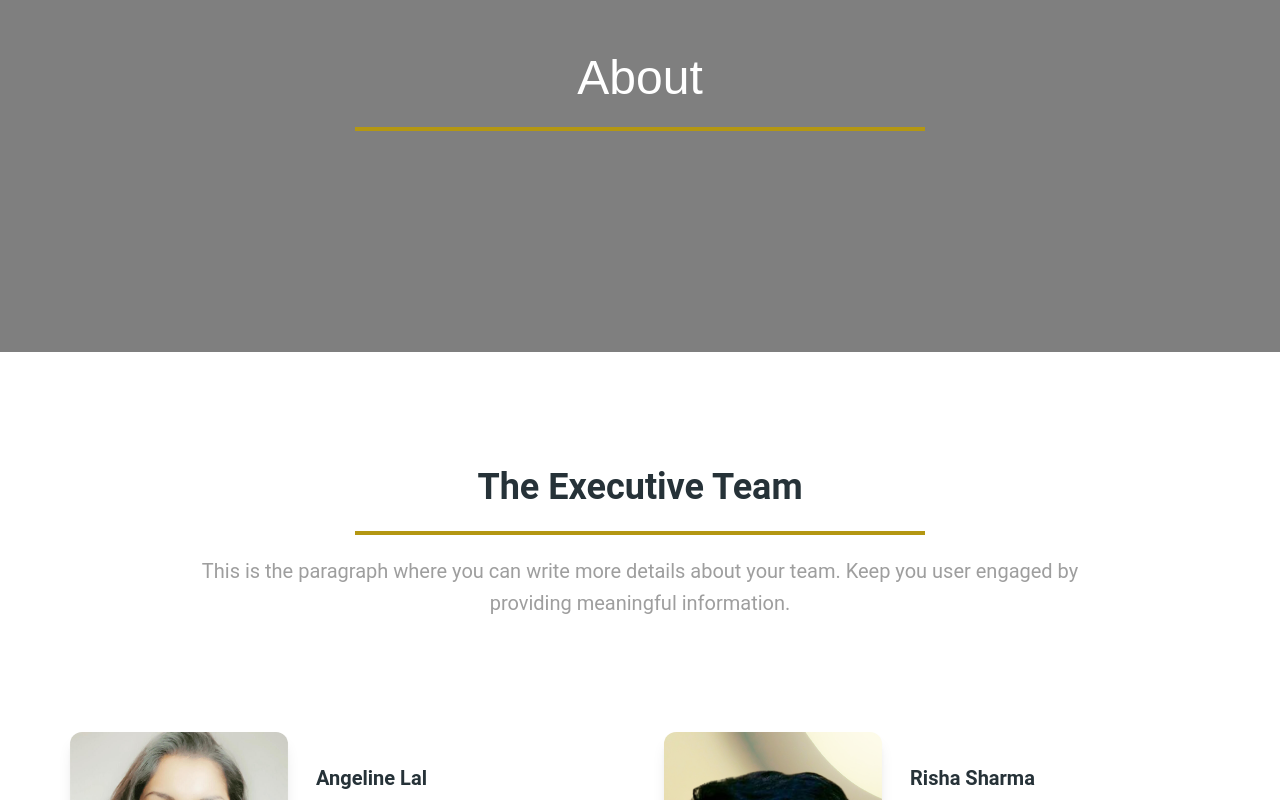
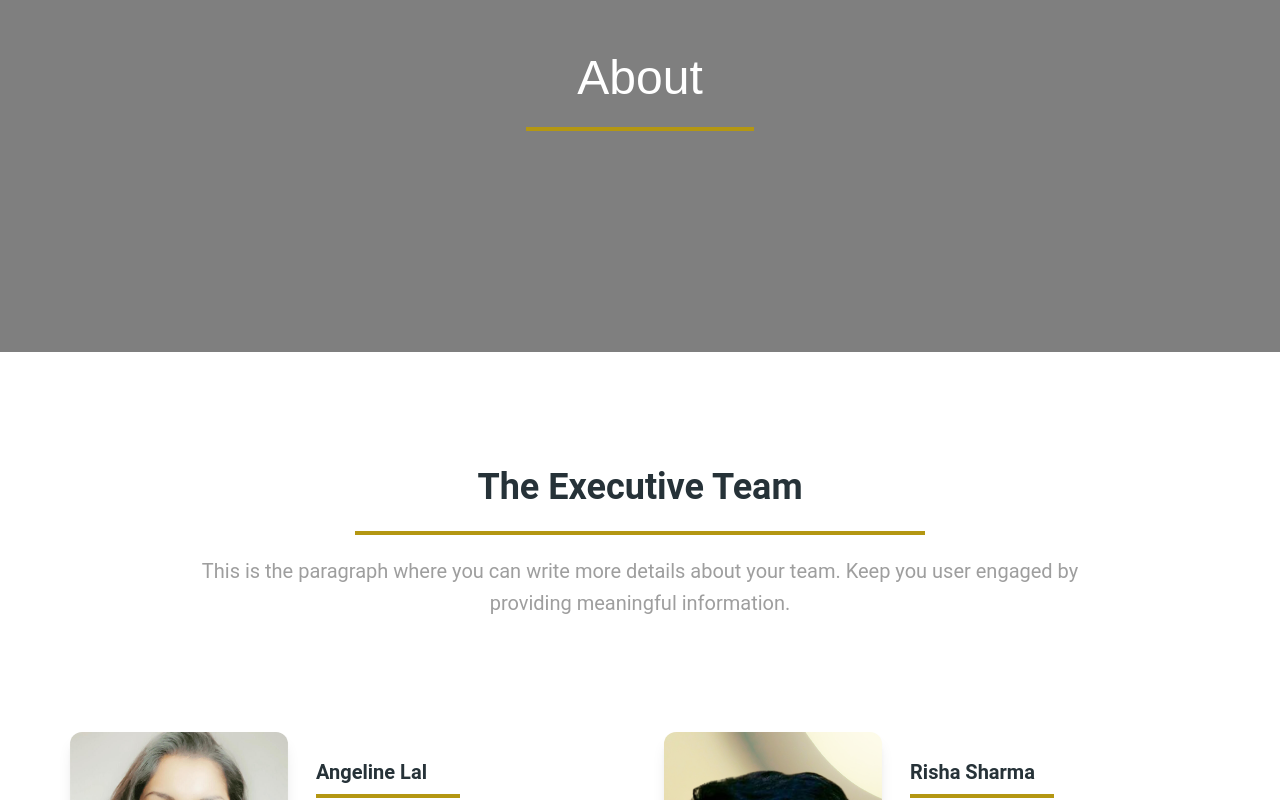
Before and after one commit to adminadbc/abcwebsite, a Next.js app: page /main/about in a window 1280 px wide. Shown: the part 320-1120 px from the top of the page. Built offline with nearby package versions, Linux system fonts and the light colour scheme; a web font is replaced by a local one.

Commit message:
style changes

```diff
--- a/app/ui/about/execteam.tsx
+++ b/app/ui/about/execteam.tsx
@@ -6,7 +6,6 @@ import {
   CardHeader,
   IconButton,
   Typography,
-  Tooltip,
 } from "@material-tailwind/react";
 
 import { FaSquareInstagram, FaSquareFacebook } from "react-icons/fa6";
@@ -51,11 +50,11 @@ function TeamCard({
         />
       </CardHeader>
       <CardBody className="p-0 lg:col-span-7">
-        <Tooltip title={name}>
-          <Typography variant="h5" color="blue-gray">
-            {name}
-          </Typography>
-        </Tooltip>
+        <Typography variant="h5" color="blue-gray">
+          {name}
+        </Typography>
+        <div className="flex-grow border-t-4 border-abcf w-1/2 mt-2"></div>
+
         <Typography
           variant="small"
           className="mb-3 mt-2 font-bold uppercase !text-gray-500"
--- a/app/ui/about/hero.tsx
+++ b/app/ui/about/hero.tsx
@@ -1,28 +1,9 @@
 "use client";
 
 import React from "react";
-import {
-  Navbar,
-  Collapse,
-  Button,
-  IconButton,
-  Typography,
-  Card,
-  CardBody,
-  CardFooter,
-} from "@material-tailwind/react";
-import {
-  Bars3Icon,
-  CloudIcon,
-  CreditCardIcon,
-  ShareIcon,
-  XMarkIcon,
-} from "@heroicons/react/24/solid";
-import { ArrowRightIcon } from "@heroicons/react/24/outline";
 
 export function HeroSection() {
   return (
-    <>
     <div className="relative h-[42rem] w-full  bg-cover bg-center bg-no-repeat">
       <div className="absolute inset-0 h-full w-full bg-black/50" />
       <div className="grid min-h-[50rem] px-12">
@@ -30,11 +11,10 @@ export function HeroSection() {
           <h1 className="my-4 text-3xl text-white !leading-snug lg:text-5xl">
             About
           </h1>
-            <div className="flex-grow border-t-4 border-abcf w-1/2 mx-auto mt-2"></div>
+          <div className="flex-grow border-t-4 border-abcf w-1/5 mx-auto mt-2"></div>
         </div>
       </div>
     </div>
-    </>
   );
 }
 
```
Lines whose indentation alone changed are shown as unchanged.
